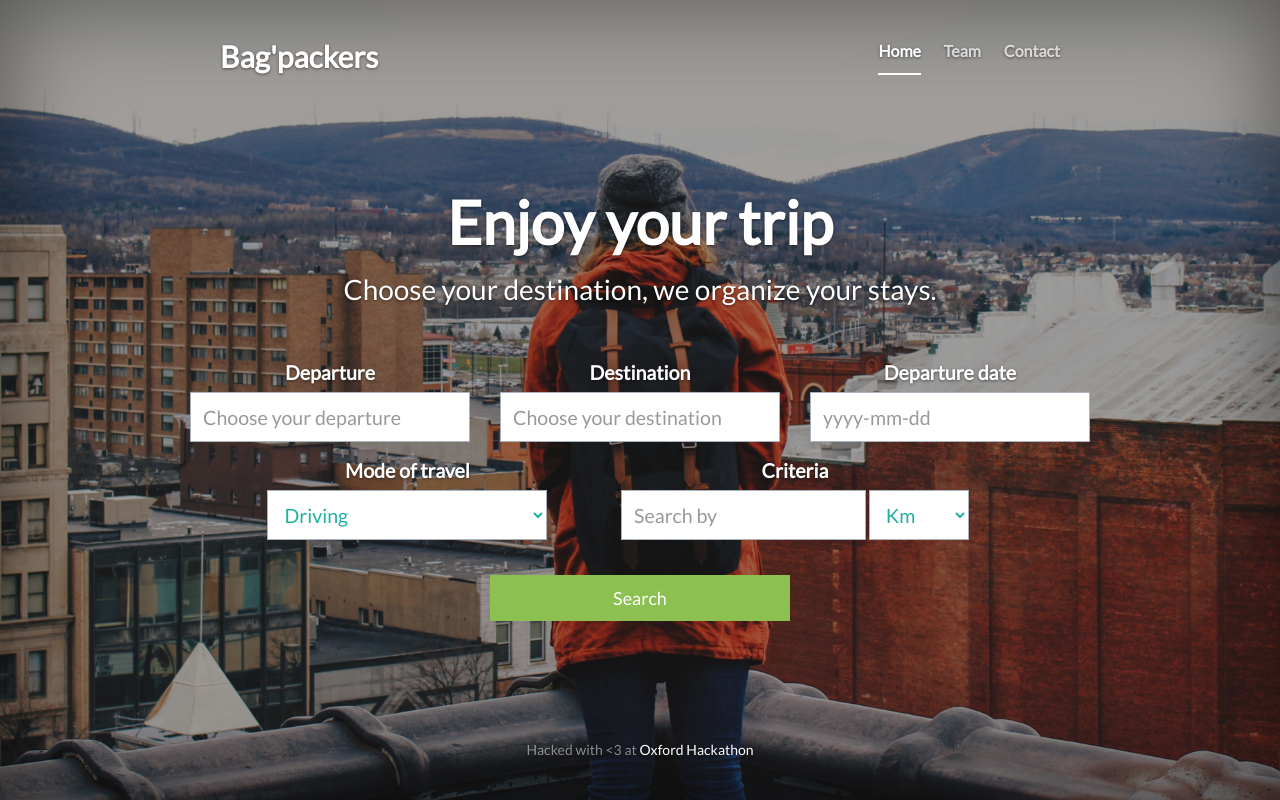
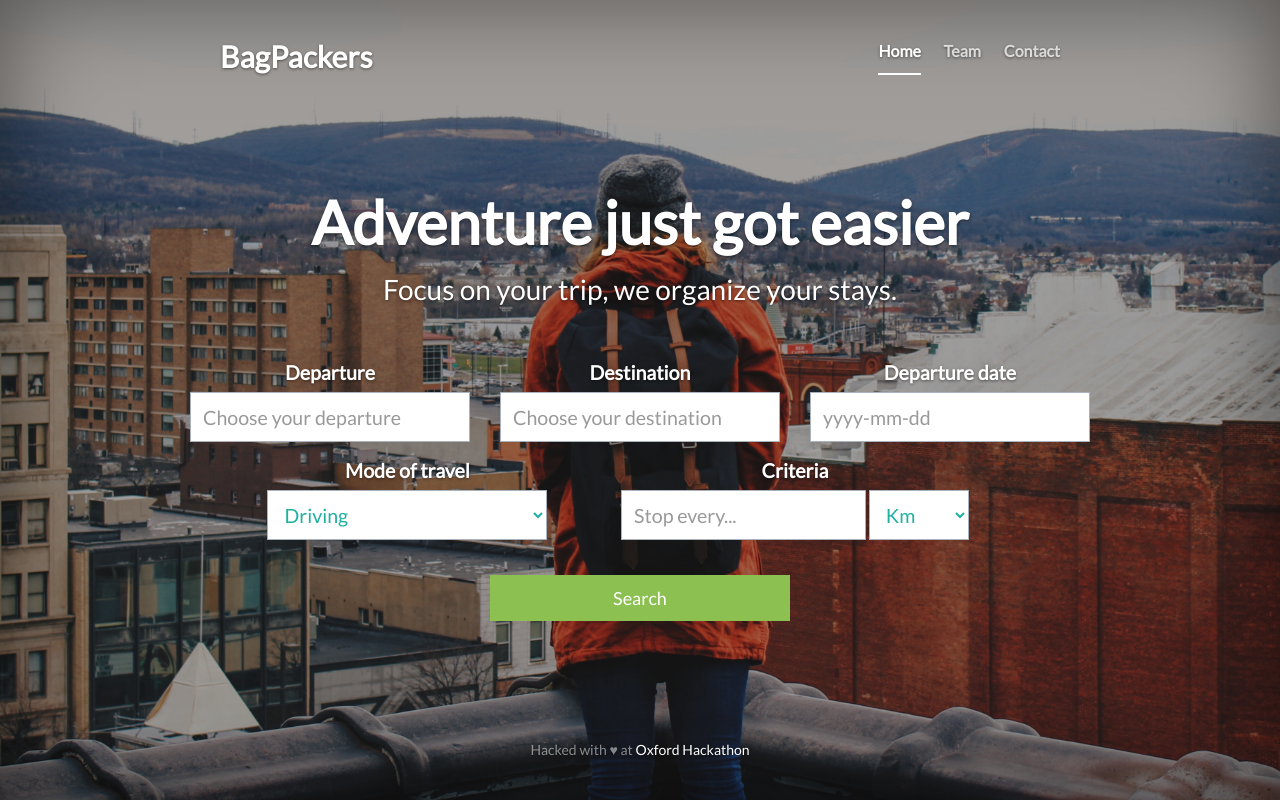
Before and after one commit to othmanus/oxfordhack-2016, a Django app: page /backpackers/ in a window 1280 px wide. Run offline with Django 3.2, Linux system fonts and the light colour scheme; some libraries are stand-ins or nearby versions.

```diff
--- a/backpackers/templates/backpackers/index.html
+++ b/backpackers/templates/backpackers/index.html
@@ -14,7 +14,7 @@
 
             <div class="masthead clearfix">
                 <div class="inner">
-                        <h3 class="masthead-brand">Bag'packers</h3>
+                    <h3 class="masthead-brand">BagPackers</h3>
                     <nav>
                         <ul class="nav masthead-nav">
                             <li class="active"><a href="#">Home</a></li>
@@ -26,8 +26,8 @@
             </div>
 
             <div class="inner cover">
-                    <h1 class="cover-heading">Enjoy your trip</h1>
-                    <p class="lead">Choose your destination, we organize your stays.</p>
+                <h1 class="cover-heading">Adventure just got easier</h1>
+                <p class="lead">Focus on your trip, we organize your stays.</p>
             </div>
 
             <form action="{% url 'search' %}" method="get">
@@ -56,7 +56,7 @@
                     <div class="form-group col-md-6">
                         <label class="control-label" for="criteria">Criteria</label>
                         <div class="form-inline">
-                                <input type="text" name="interval" id="interval" class="form-control" placeholder="Search by">
+                            <input type="text" name="interval" id="interval" class="form-control" placeholder="Stop every...">
 
                             <select class="form-control" name="criteria" id="criteria">
                                 <option value="distance">Km</option>
@@ -75,7 +75,7 @@
 
             <div class="mastfoot">
                 <div class="inner">
-                        <p>Hacked with <3 at <a href="http://www.oxfordhack.com">Oxford Hackathon</a></p>
+                    <p>Hacked with ♥ at <a href="http://www.oxfordhack.com">Oxford Hackathon</a></p>
                 </div>
             </div>
 
--- a/backpackers/templates/backpackers/search.html
+++ b/backpackers/templates/backpackers/search.html
@@ -14,7 +14,7 @@
 <div class="container">
     <div class="row">
         <div class="col-md-3">
-            <h1>BagPackers</h1>
+            <a href="{% url 'index' %}"><h1>BagPackers</h1></a>
             <hr>
             <div class="timeline">
                 <dl>
```
Lines whose indentation alone changed are shown as unchanged.
